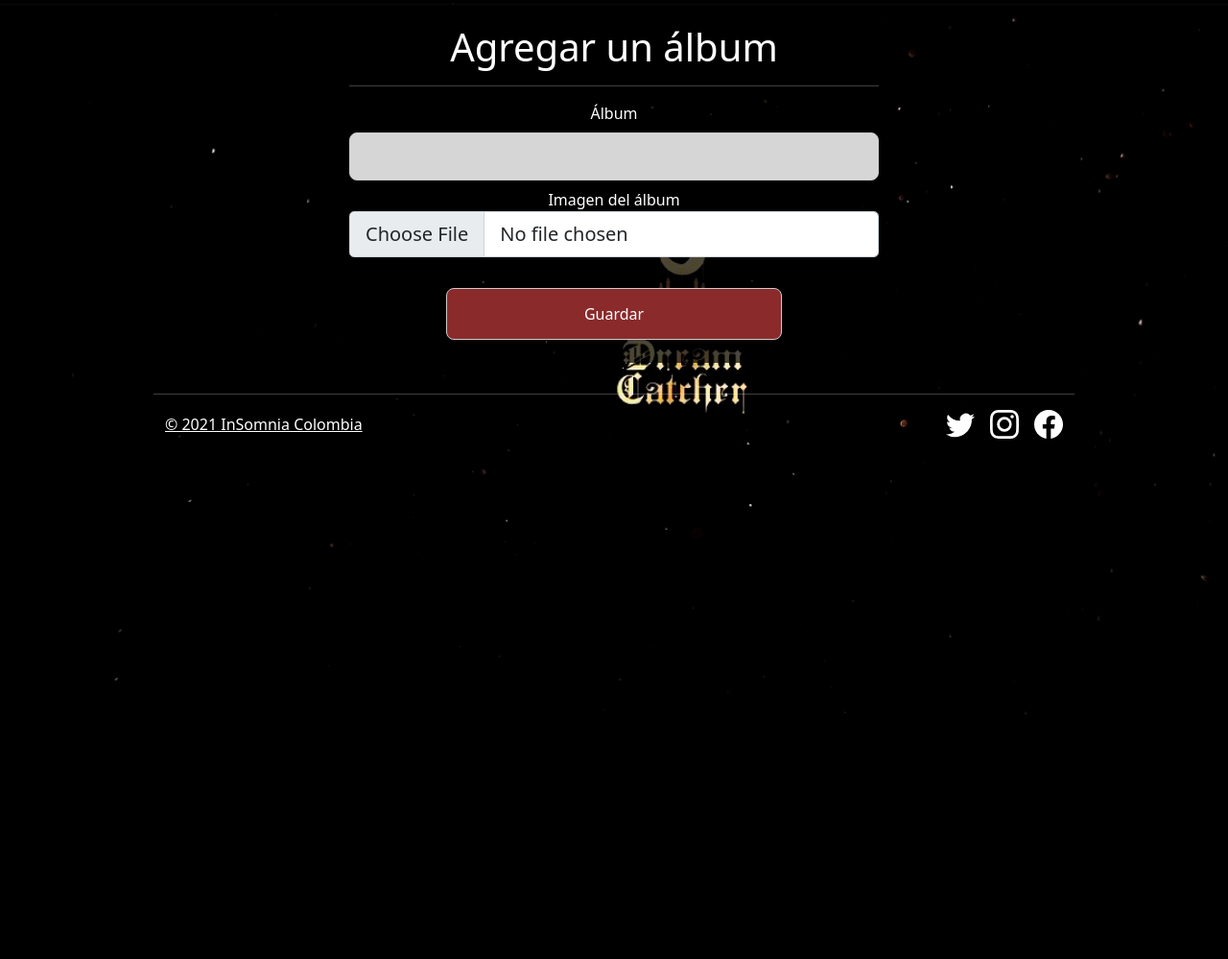
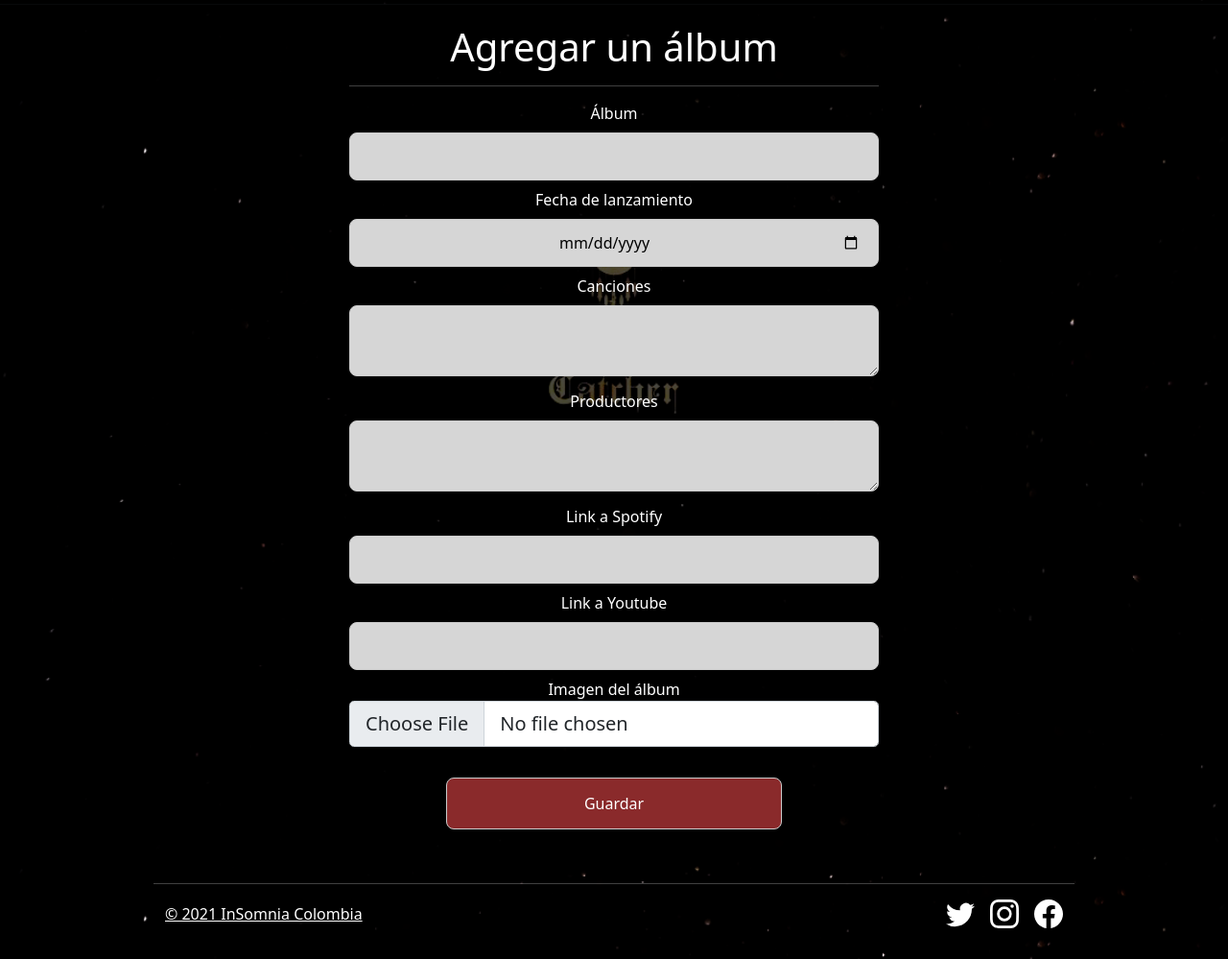
Before and after one commit to Devisbrian/InSomnia-website, a Flask app: page /admin/album in a window 1280 px wide. Shown: the part 56-1055 px from the top of the page at 96% size. Before the commit the page ends 800 px from the top, so only its background shows below. Run offline with Flask 2, Linux system fonts and the light colour scheme; a user stored in the database is signed in; tables that the repository leaves empty hold one stand-in row (values such as "Sample post"); parts of the project's set-up code (start-up, migrations or seed data) failed here and were passed over; some libraries are stand-ins or nearby versions.

Commit message:
edited album form

```diff
--- a/app/admin/forms.py
+++ b/app/admin/forms.py
@@ -1,17 +1,17 @@
 from flask_wtf import FlaskForm
 from wtforms import StringField, SubmitField, TextAreaField, BooleanField
-from wtforms.validators import DataRequired, Length
+from wtforms.fields.html5 import DateField
+from wtforms.validators import DataRequired, Length, URL
 from flask_wtf.file import FileField, FileAllowed
 from wtforms.fields.core import SelectField
-from ..const import MEMBER_LIST, CATEGORIES
+from ..const import MEMBER_LIST
 
 class PostForm(FlaskForm):
     title = StringField('Título', validators=[DataRequired(), Length(max=128)])
     description = StringField('Encabezado', validators=[DataRequired()])
-    category = SelectField('Categoría', choices=CATEGORIES, validators=[DataRequired()])
     content = TextAreaField('Contenido')
     post_image = FileField('Imagen', validators=[
-        FileAllowed(['jpg', 'png'], 'Sólo se permiten imágenes')
+        FileAllowed(['jpg', 'png', 'jpeg'], 'Sólo se permiten imágenes')
     ])
     submit = SubmitField('Enviar')
 
@@ -36,5 +36,10 @@ class AlbumTypeForm(FlaskForm):
 
 class AlbumForm(FlaskForm):
     album = StringField('Álbum', validators=[DataRequired()])
-    album_image = FileField('Imagen del álbum', validators=[FileAllowed(['jpg', 'png'],'Sólo se permiten imágenes JPG y PNG')])
+    date = DateField('Fecha de lanzamiento', format='%Y-%m-%d', validators=[DataRequired()])
+    songs = TextAreaField('Canciones')
+    producers = TextAreaField('Productores')
+    spotify = StringField('Link a Spotify', validators=[URL(require_tld=True)])
+    youtube = StringField('Link a Youtube', validators=[URL(require_tld=True)])
+    album_image = FileField('Imagen del álbum', validators=[FileAllowed(['jpg', 'png', 'jpeg'],'Sólo se permiten imágenes JPG y PNG')])
     submit = SubmitField('Guardar')
--- a/app/admin/routes.py
+++ b/app/admin/routes.py
@@ -29,7 +29,6 @@ def post_form():
     if form.validate_on_submit():
         title = form.title.data
         description = form.description.data
-        category = form.category.data
         content = form.content.data
         file = form.post_image.data
         image_name = None
@@ -40,7 +39,7 @@ def post_form():
             os.makedirs(images_dir, exist_ok=True)
             file_path = os.path.join(images_dir, image_name)
             file.save(file_path)
-        post = Post(user_id=current_user.id, title=title, description=description, category=category, content=content)
+        post = Post(user_id=current_user.id, title=title, description=description, content=content)
         post.image_name = image_name
         post.save()
         logger.info(f'Guardando nuevo post {title}')
@@ -64,7 +63,6 @@ def update_post_form(post_id):
         # Actualiza los campos del post existente
         post.title = form.title.data
         post.description = form.description.data
-        post.category = form.category.data
         post.content = form.content.data
         post.file = form.post_image.data
 
@@ -145,6 +143,11 @@ def album_add():
     form = AlbumForm()
     if form.validate_on_submit():
         album = form.album.data
+        date = form.date.data
+        songs = form.songs.data
+        producers = form.producers.data
+        spotify = form.spotify.data
+        youtube = form.youtube.data
         file = form.album_image.data
         album_image_name = None
         if file:
@@ -153,7 +156,7 @@ def album_add():
             os.makedirs(images_dir, exist_ok=True)
             file_path = os.path.join(images_dir, album_image_name)
             file.save(file_path)
-        albumdb = Album(album=album)
+        albumdb = Album(album=album, date=date, songs=songs, producers=producers, spotify=spotify, youtube=youtube)
         albumdb.album_image_name = album_image_name
         albumdb.save()
         logger.info(f'Guardando nuevo album {album}')
@@ -171,6 +174,11 @@ def update_album_form(album_id):
     form = AlbumForm(obj=album)
     if form.validate_on_submit():
         album.album = form.album.data
+        album.date = form.date.data
+        album.songs = form.songs.data
+        album.producers = form.producers.data
+        album.spotify = form.spotify.data
+        album.youtube = form.youtube.data
         album.file = form.album_image.data
         album.album_image_name = None
         if album.file:
--- a/app/admin/templates/admin/album_form.html
+++ b/app/admin/templates/admin/album_form.html
@@ -23,6 +23,41 @@
             {% endfor %}
         </div>
         <div>
+            {{ form.date.label(class="labe") }}
+            {{ form.date(class="formu") }}<br>
+            {% for error in form.date.errors %}
+            <span style="color: red;">{{ error }}</span>
+            {% endfor %}
+        </div>
+        <div>
+            {{ form.songs.label(class="labe") }}
+            {{ form.songs(class="formu") }}<br>
+            {% for error in form.songs.errors %}
+            <span style="color: red;">{{ error }}</span>
+            {% endfor %}
+        </div>
+        <div>
+            {{ form.producers.label(class="labe") }}
+            {{ form.producers(class="formu") }}<br>
+            {% for error in form.producers.errors %}
+            <span style="color: red;">{{ error }}</span>
+            {% endfor %}
+        </div>
+        <div>
+            {{ form.spotify.label(class="labe") }}
+            {{ form.spotify(class="formu") }}<br>
+            {% for error in form.spotify.errors %}
+            <span style="color: red;">{{ error }}</span>
+            {% endfor %}
+        </div>
+        <div>
+            {{ form.youtube.label(class="labe") }}
+            {{ form.youtube(class="formu") }}<br>
+            {% for error in form.youtube.errors %}
+            <span style="color: red;">{{ error }}</span>
+            {% endfor %}
+        </div>
+        <div>
             {{ form.album_image.label(class="labe") }}
             {{ form.album_image(class="form-control form-control-lg") }}<br>
             {% for error in form.album_image.errors %}
--- a/app/admin/templates/admin/post_form.html
+++ b/app/admin/templates/admin/post_form.html
@@ -29,12 +29,6 @@
             {{ form.description.label(class="labe") }}
             {{ form.description(class="formu") }}<br>
             {% for error in form.description.errors %}
-            <span style="color: red;">{{ error }}</span>
-            {% endfor %}
-
-            {{ form.category.label(class="labe") }}
-            {{ form.category(class="formu") }}<br>
-            {% for error in form.category.errors %}
             <span style="color: red;">{{ error }}</span>
             {% endfor %}
 
--- a/app/models.py
+++ b/app/models.py
@@ -13,7 +13,6 @@ class Post(db.Model):
     title = db.Column(db.String(256), nullable=False)
     title_slug = db.Column(db.String(256), unique=True, nullable=False)
     description = db.Column(db.Text)
-    category = db.Column(db.String(30))
     content = db.Column(db.Text)
     created = db.Column(db.DateTime, default=datetime.datetime.now(datetime.timezone.utc))
     image_name = db.Column(db.String)
@@ -99,6 +98,11 @@ class Album(db.Model):
     id = db.Column(db.Integer, primary_key=True)
     album = db.Column(db.String(256), nullable=False)
     album_image_name = db.Column(db.String, nullable=False)
+    date = db.Column(db.DateTime)
+    songs = db.Column(db.Text)
+    producers = db.Column(db.Text)
+    spotify = db.Column(db.String)
+    youtube = db.Column(db.String)
 
     def __repr__(self):
         return f'<Album {self.album}>'
--- a/app/public/templates/public/albums.html
+++ b/app/public/templates/public/albums.html
@@ -30,6 +30,7 @@
                 </a>
                 <div class="card-body" style="color:black;">
                     <h5 class="card-title">{{ album.album }}</h5>
+                    <p>{{ album.songs }}</p>
                 </div>
             </div>
         </div>
--- a/app/public/templates/public/post_view.html
+++ b/app/public/templates/public/post_view.html
@@ -19,9 +19,9 @@
         {% endif %}
     </div>
     <p>
-
+        <div class="container">
     {{ post.content|safe }}
-
+        </div>
     <hr class="my-5">
     <h2>Comentarios</h2>
 
```
